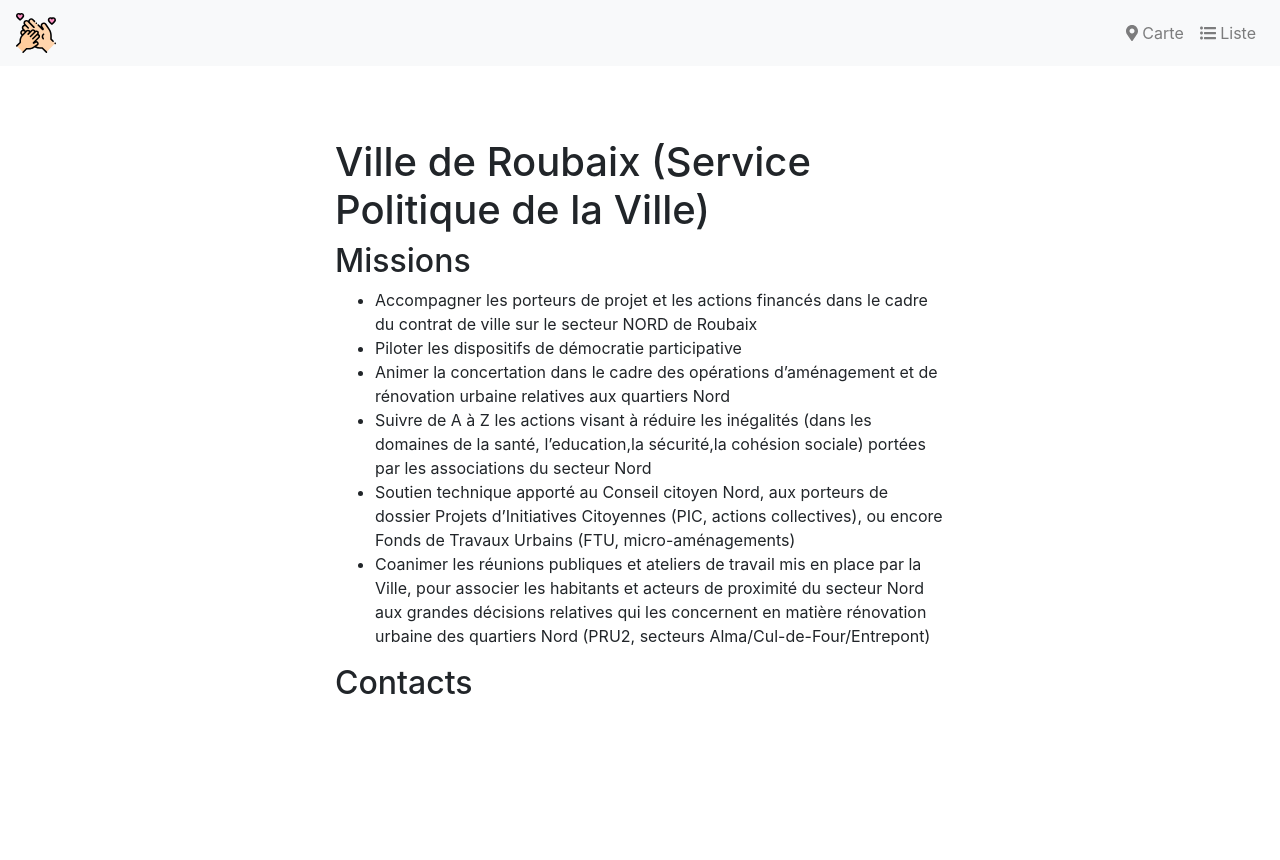
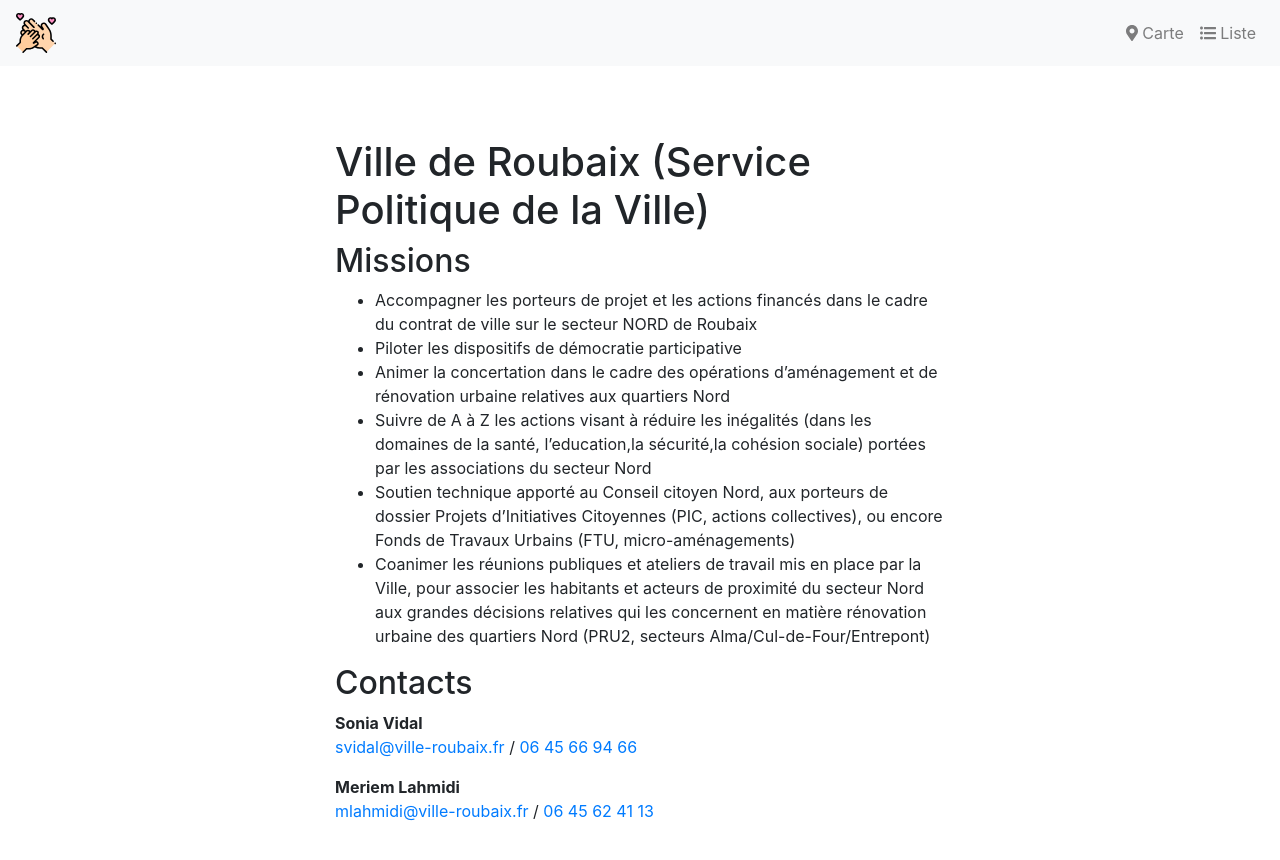
Before and after one commit to commissionparentalite/commissionparentalite.github.io, a Jekyll site: the page built from _membres/ville-de-roubaix-service-politique-de-la-ville.md, in a window 1280 px wide. Shown: the top 860 px of the page. Built offline with Jekyll 4.4.1, drawn with Linux system fonts in a browser that asks for light colours; nearby versions of some CDN libraries.

Commit message:
Update from Forestry.io - Updated ville-de-roubaix-service-politique-de-la-ville.md

```diff
--- a/_membres/ville-de-roubaix-service-politique-de-la-ville.md
+++ b/_membres/ville-de-roubaix-service-politique-de-la-ville.md
@@ -12,7 +12,13 @@
 image: ''
 logo: ''
 keywords: []
-contacts: []
+contacts:
+- name: Sonia Vidal
+  mail: svidal@ville-roubaix.fr
+  phone: 06 45 66 94 66
+- name: Meriem Lahmidi
+  mail: mlahmidi@ville-roubaix.fr
+  phone: 06 45 62 41 13
 
 ---
 ## Missions
```
